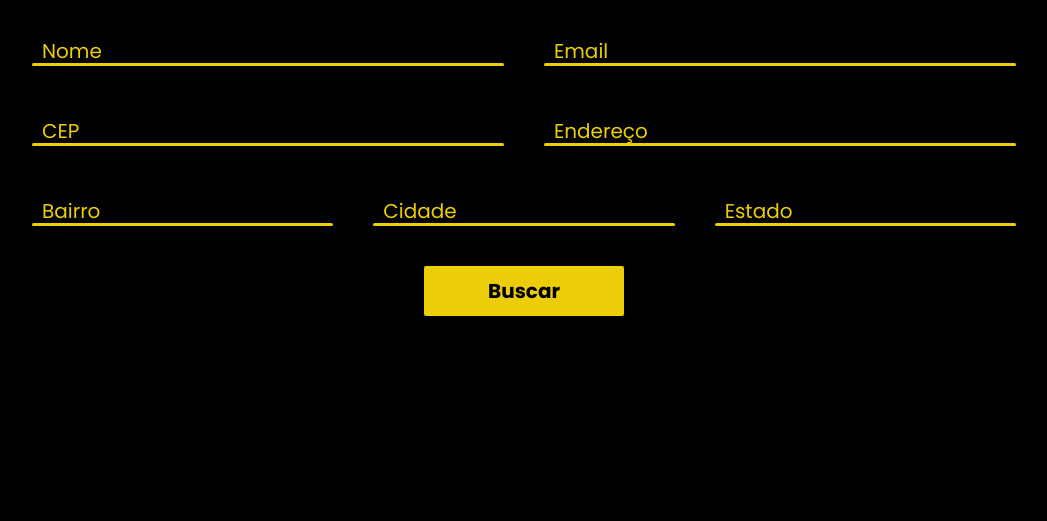
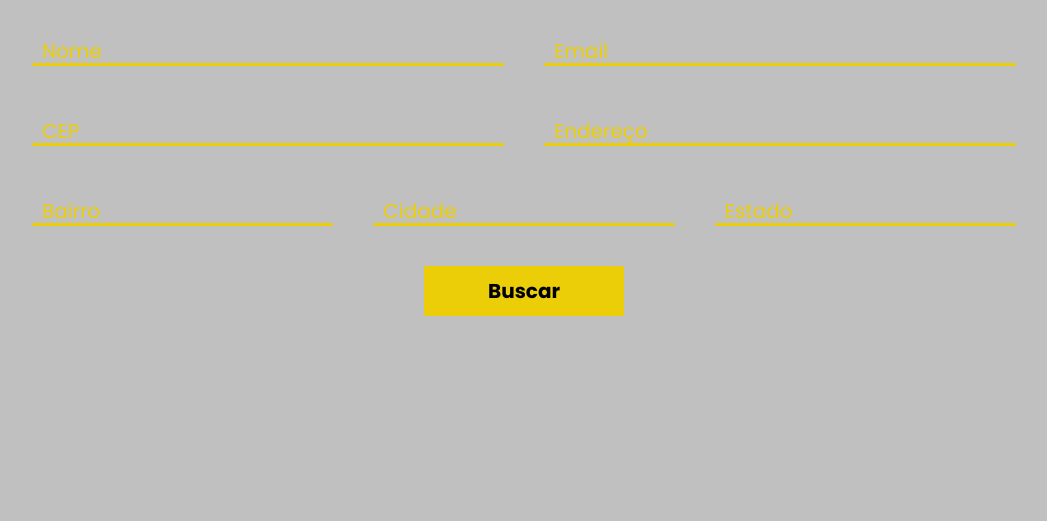
Before and after one commit to RenanBoettger/desenvolvimento-web, a plain HTML site: page CEP/index.html in a window 1280 px wide. Shown: the part 279-800 px from the top of the page, without its empty margins (116-1163 px from the left). Drawn offline with Linux system fonts and the light colour scheme.

Commit message:
Update style.css

```diff
--- a/CEP/style.css
+++ b/CEP/style.css
@@ -7,7 +7,7 @@
 }
 
 :root {
-    --bg-color: #000;
+    --bg-color: #C0C0C0;
     --primary-color: #EBCE07
 }
 
```
